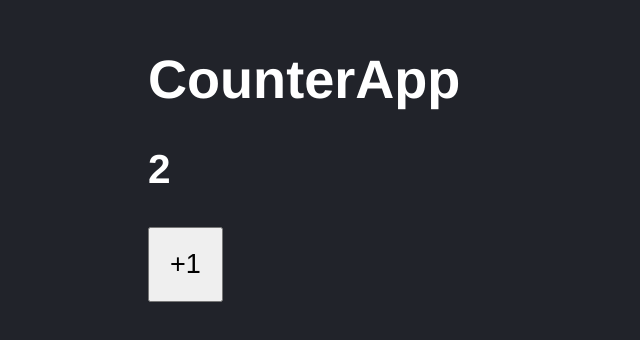
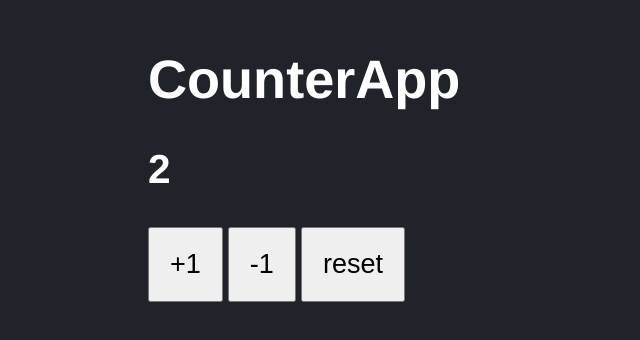
Before and after one commit to nicovalbuena2011/react, a React (Vite) app in the folder hola mundo/: page / in a window 1280 px wide. Shown: the part 136-476 px from the top of the page, without its empty margins (0-640 px from the left). Built offline with nearby package versions, Linux system fonts and the light colour scheme.

Commit message:
useState complete

```diff
--- a/hola mundo/src/CounterApp.jsx
+++ b/hola mundo/src/CounterApp.jsx
@@ -8,12 +8,20 @@ export const CounterApp = ({ value }) => {
 
   const handleClick = (event) => setcount( count + 1 )
   // setcount( (c) => c + 1 )
+  const restValue = (event) => setcount( count - 1 )
+  const resetValue = (event) => setcount( value )
 
   return (
     <><h1>CounterApp</h1>
       <h2> {count} </h2>
       <button onClick={handleClick}>
         +1
+      </button>
+      <button onClick={restValue}>
+        -1
+      </button>
+      <button onClick={resetValue}>
+        reset
       </button>
     </>
   )
--- a/hola mundo/src/styles.css
+++ b/hola mundo/src/styles.css
@@ -9,4 +9,5 @@ html, body {
 button {
     padding: 20px;
     font-size: 1.3rem;
+    margin-right: 5px;
 }
```
